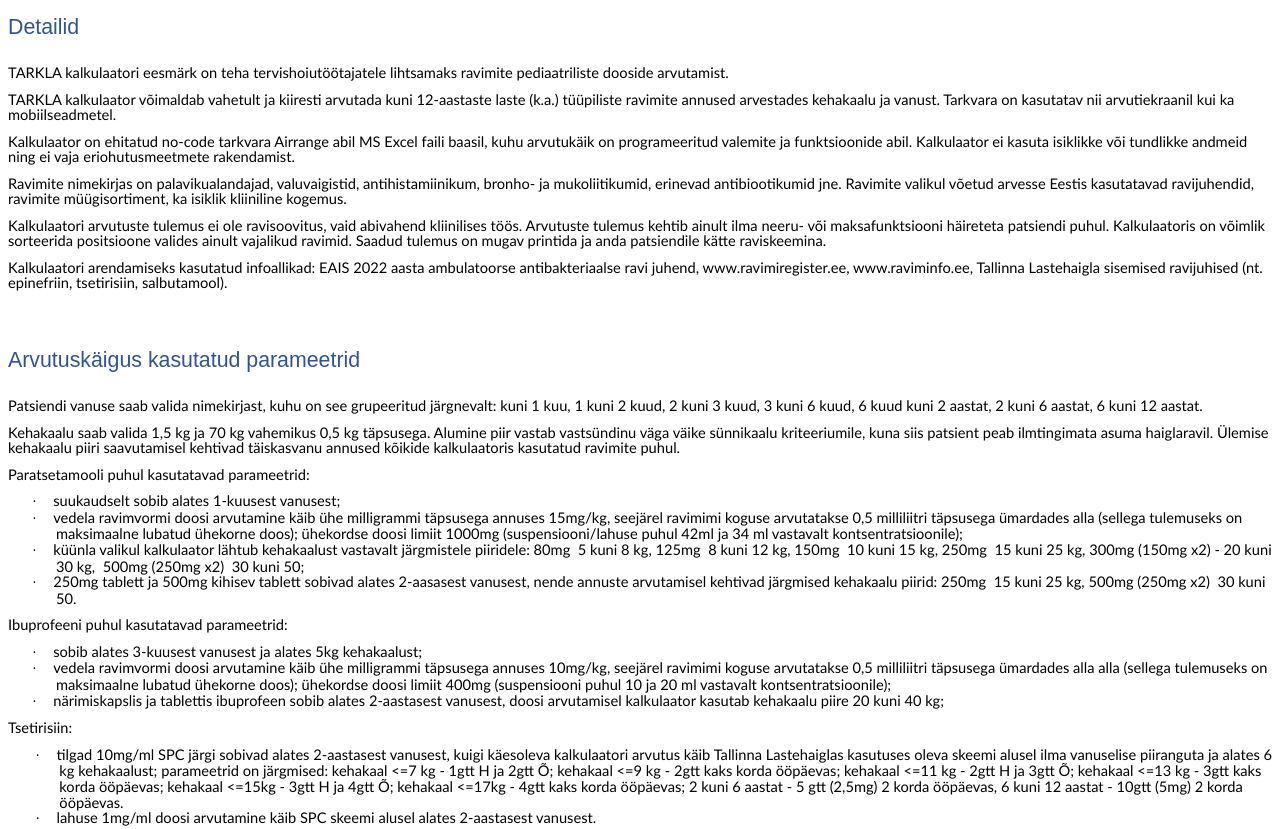
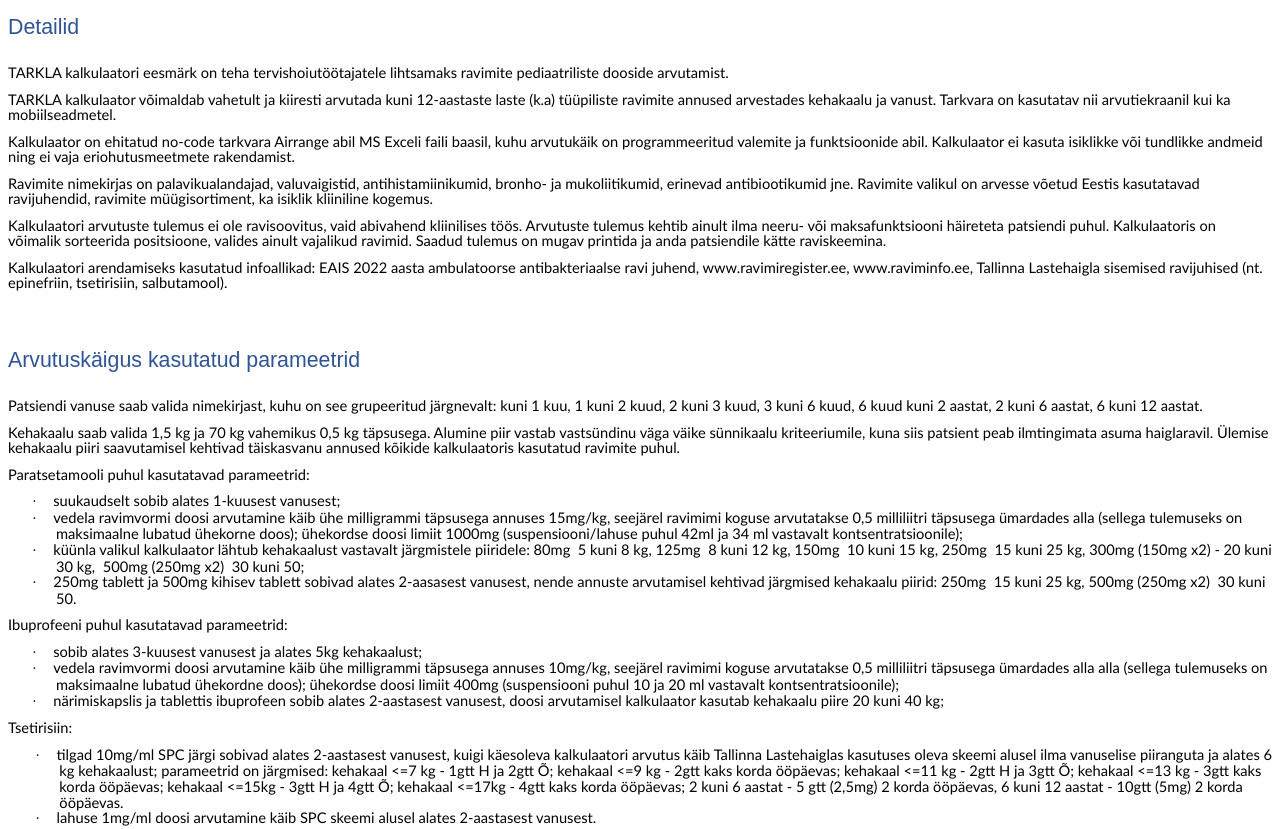
Before and after one commit to HotDocThree/Tarkla, a plain HTML site: page index.htm in a window 1280 px wide. Shown: the top 829 px of the page. Drawn offline with Linux system fonts and the light colour scheme.

Commit message:
Update index.htm

```diff
--- a/index.htm
+++ b/index.htm
@@ -1417,25 +1417,25 @@ style='mso-ansi-language:ET'>.<o:p></o:p></span></p>
 
 <p class=MsoNormal><span lang=ET style='mso-ansi-language:ET'>TARKLA
 kalkulaator võimaldab vahetult ja kiiresti arvutada kuni 12-aastaste laste
-(k.a.) tüüpiliste ravimite annused arvestades kehakaalu ja vanust. Tarkvara on
+(k.a) tüüpiliste ravimite annused arvestades kehakaalu ja vanust. Tarkvara on
 kasutatav nii arvutiekraanil kui ka mobiilseadmetel.<o:p></o:p></span></p>
 
 <p class=MsoNormal><span lang=ET style='mso-ansi-language:ET'>Kalkulaator on
-ehitatud no-code tarkvara Airrange abil MS Excel faili baasil, kuhu
-arvutukäik on programeeritud valemite ja funktsioonide abil. Kalkulaator ei
+ehitatud no-code tarkvara Airrange abil MS Exceli faili baasil, kuhu
+arvutukäik on programmeeritud valemite ja funktsioonide abil. Kalkulaator ei
 kasuta isiklikke või tundlikke andmeid ning ei vaja eriohutusmeetmete
 rakendamist.<o:p></o:p></span></p>
 
 <p class=MsoNormal><span lang=ET style='mso-ansi-language:ET'>Ravimite
-nimekirjas on palavikualandajad, valuvaigistid, antihistamiinikum, bronho- ja
-mukoliitikumid, erinevad antibiootikumid jne. Ravimite valikul võetud arvesse Eestis
+nimekirjas on palavikualandajad, valuvaigistid, antihistamiinikumid, bronho- ja
+mukoliitikumid, erinevad antibiootikumid jne. Ravimite valikul on arvesse võetud Eestis
 kasutatavad ravijuhendid, ravimite müügisortiment, ka isiklik kliiniline
 kogemus. <o:p></o:p></span></p>
 
 <p class=MsoNormal><span lang=ET style='mso-ansi-language:ET'>Kalkulaatori
 arvutuste tulemus ei ole ravisoovitus, vaid abivahend kliinilises töös.
 Arvutuste tulemus kehtib ainult ilma neeru- või maksafunktsiooni häireteta
-patsiendi puhul. Kalkulaatoris on võimlik sorteerida positsioone valides ainult
+patsiendi puhul. Kalkulaatoris on võimalik sorteerida positsioone, valides ainult
 vajalikud ravimid. Saadud tulemus on mugav printida ja anda patsiendile kätte
 raviskeemina.<o:p></o:p></span></p>
 
@@ -1533,7 +1533,7 @@ style='font:7.0pt "Times New Roman"'>&nbsp;&nbsp;&nbsp;&nbsp;&nbsp;&nbsp; </span
 lang=ET style='mso-ansi-language:ET'>vedela ravimvormi doosi arvutamine käib
 ühe milligrammi täpsusega annuses 10mg/kg, seejärel ravimimi koguse arvutatakse
 0,5 milliliitri täpsusega ümardades alla alla (sellega tulemuseks on
-maksimaalne lubatud ühekorne doos); ühekordse doosi limiit 400mg (suspensiooni
+maksimaalne lubatud ühekordne doos); ühekordse doosi limiit 400mg (suspensiooni
 puhul 10 ja 20 ml vastavalt kontsentratsioonile);<o:p></o:p></span></p>
 
 <p class=MsoListParagraphCxSpLast style='text-indent:-18.0pt;mso-list:l0 level1 lfo5'><![if !supportLists]><span
```
